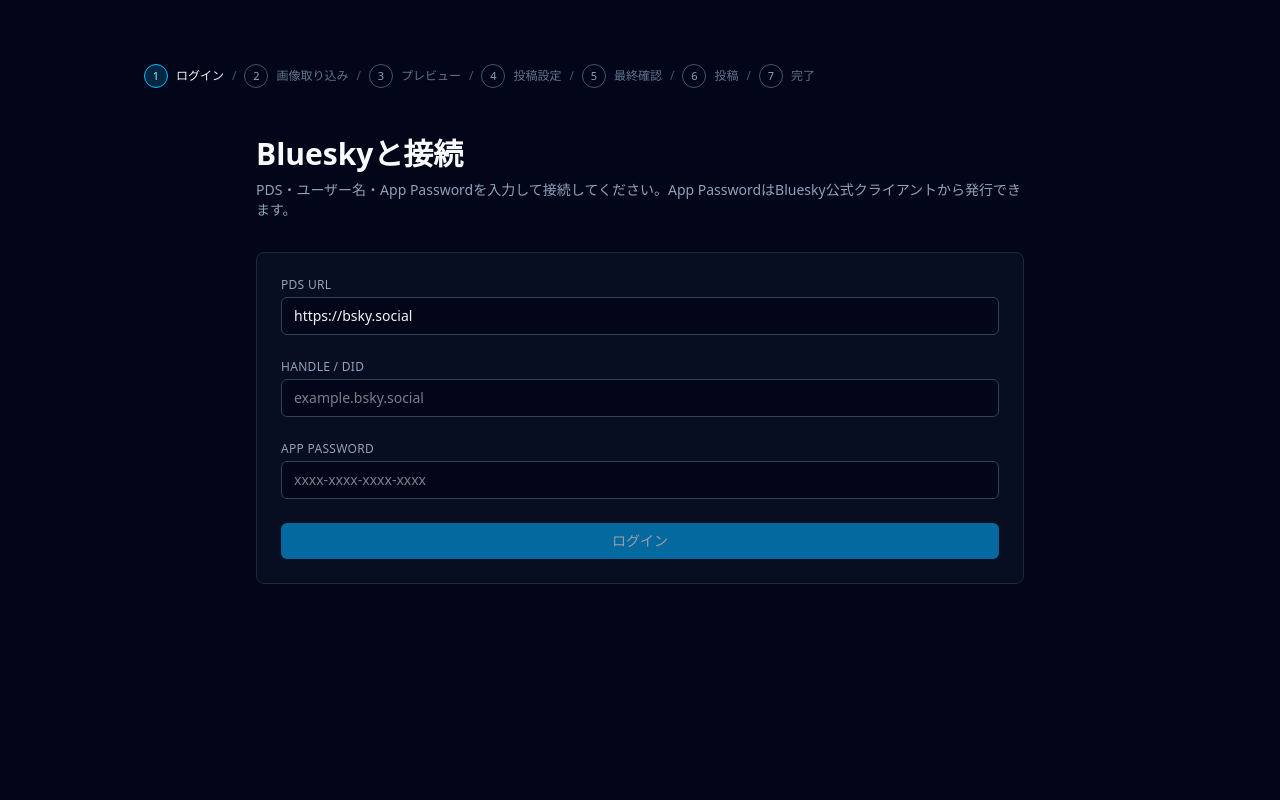
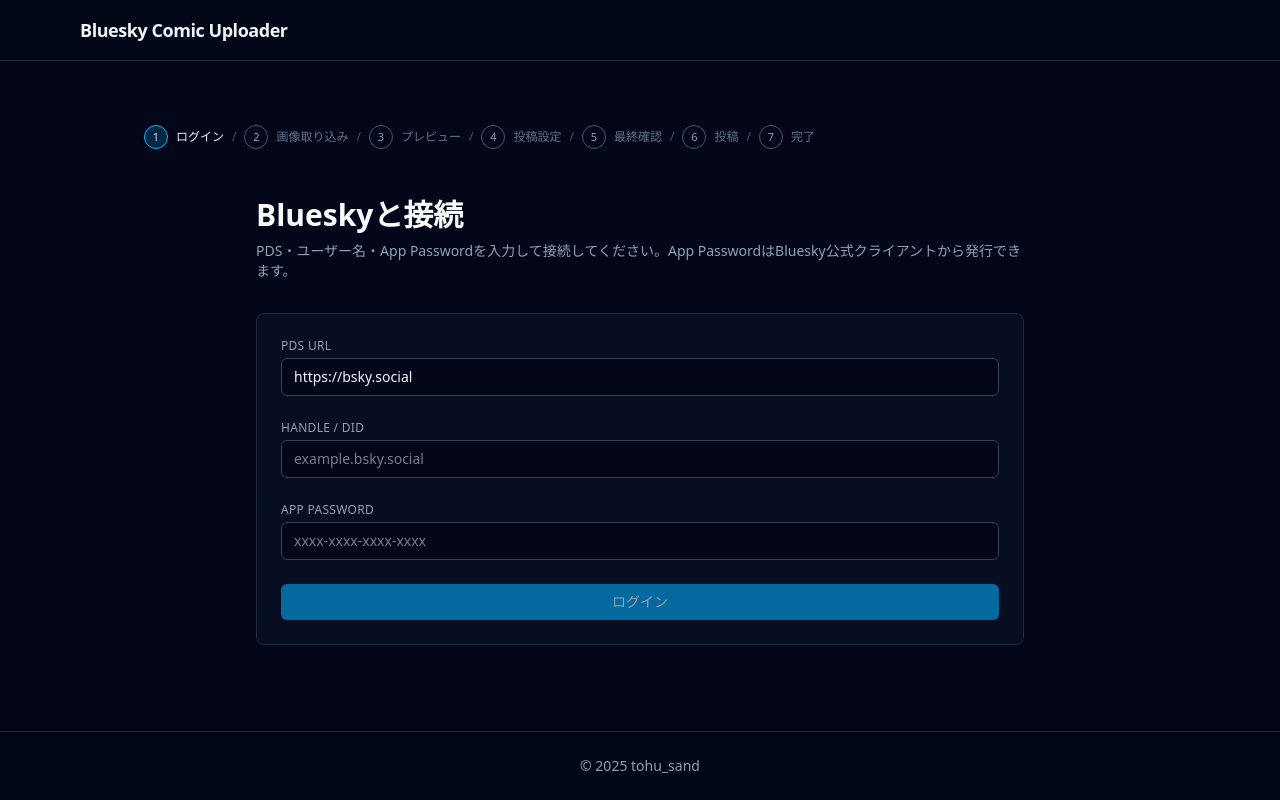
Before and after one commit to tohu-sand/Bluesky-comic-uploader, an Astro site: page / in a window 1280 px wide. Built offline with nearby package versions, Linux system fonts and the light colour scheme; Astro itself is replaced by a stand-in of ours.

Commit message:
feat: Add header and footer

```diff
--- a/src/layouts/AppLayout.astro
+++ b/src/layouts/AppLayout.astro
@@ -6,6 +6,7 @@
 }
 // biome-ignore lint/correctness/noUnusedVariables: referenced in template markup
 const props = Astro.props as Props;
+const currentYear = new Date().getFullYear();
 ---
 <html lang="ja" class="bg-slate-950 text-slate-100">
   <head>
@@ -16,12 +17,24 @@
     <meta name="generator" content={Astro.generator} />
     <title>{props.title ?? 'Bluesky Comic Uploader'}</title>
   </head>
-  <body class="min-h-screen bg-slate-950 text-slate-100 antialiased">
+  <body class="flex min-h-screen flex-col bg-slate-950 text-slate-100 antialiased">
     <a href="#main" class="sr-only focus:not-sr-only focus:absolute focus:inset-x-0 focus:top-2 focus:z-50 focus:mx-auto focus:w-fit focus:rounded focus:bg-slate-100 focus:px-3 focus:py-2 focus:text-slate-900">
       コンテンツへスキップ
     </a>
-    <main id="main" class="min-h-screen">
+    <header class="border-b border-slate-800 bg-slate-950/90">
+      <div class="mx-auto flex max-w-6xl items-center justify-between px-4 py-4">
+        <a href="/" class="text-lg font-semibold tracking-tight">
+          Bluesky Comic Uploader
+        </a>
+      </div>
+    </header>
+    <main id="main" class="flex-1">
       <slot />
     </main>
+    <footer class="border-t border-slate-800 bg-slate-950/90">
+      <div class="mx-auto max-w-6xl px-4 py-6 text-center text-sm text-slate-400">
+        © {currentYear} tohu_sand
+      </div>
+    </footer>
   </body>
 </html>
```
